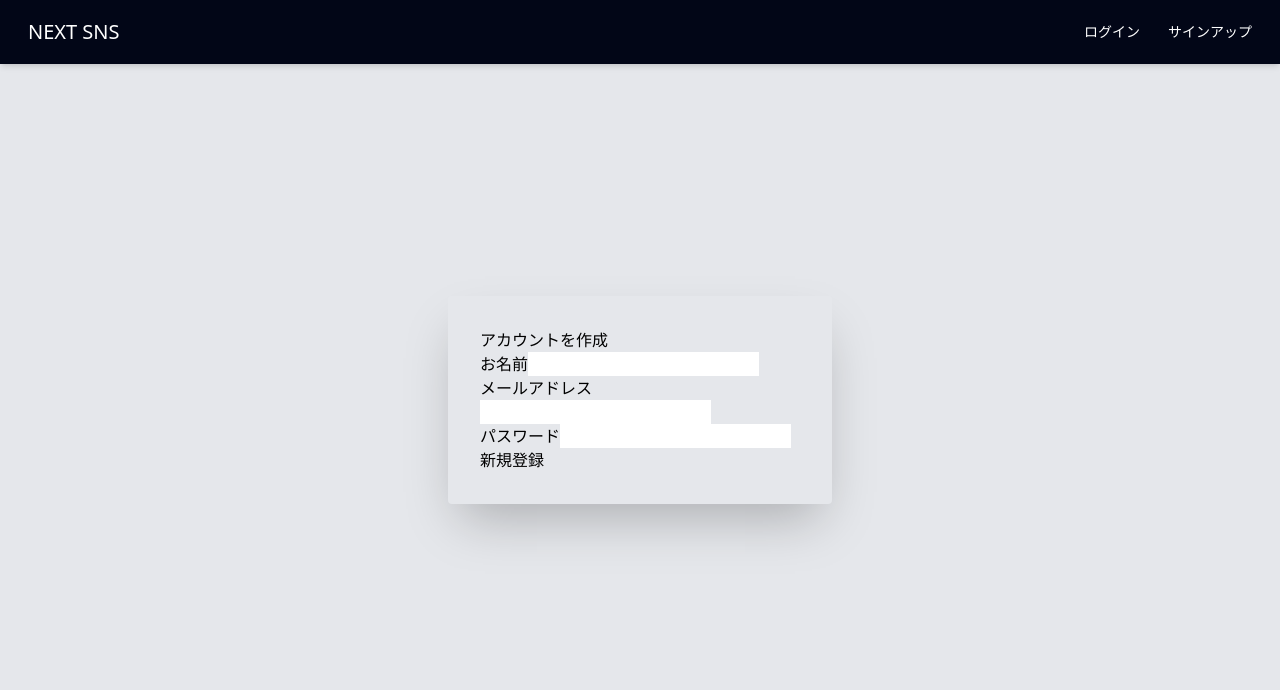
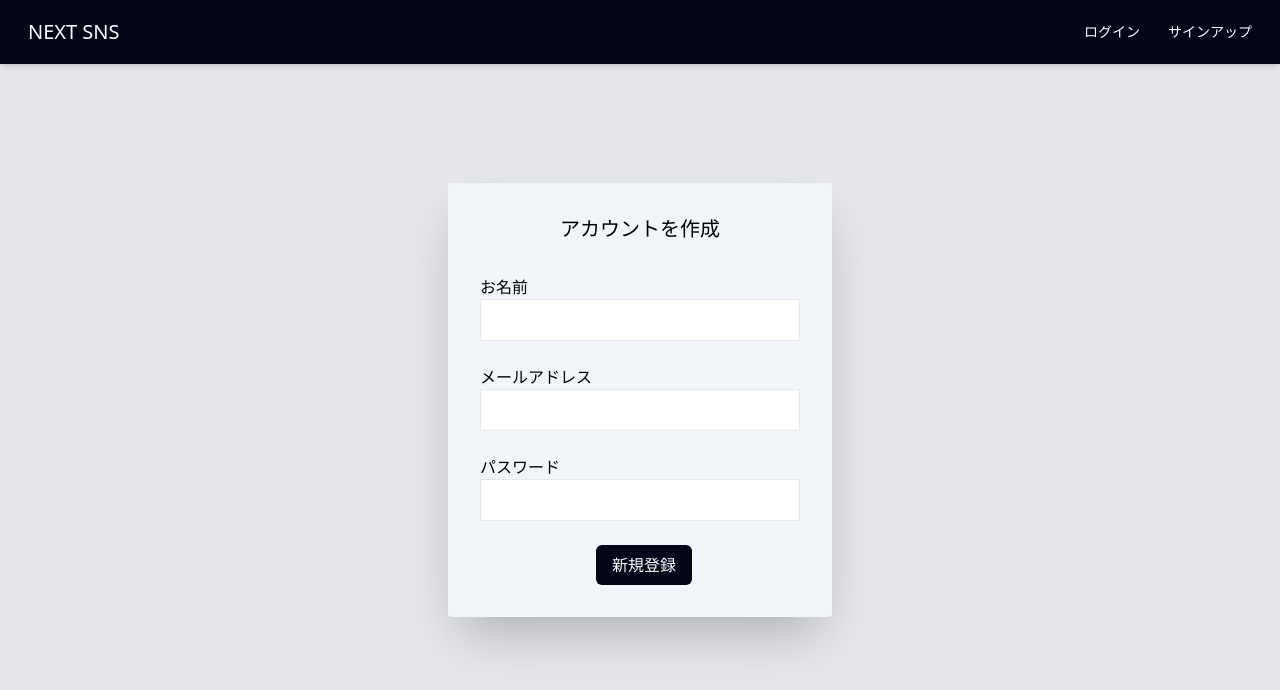
Before and after one commit to shin-tc-10/next-sns-app, a Next.js app: page /signup in a window 1280 px wide. Shown: the top 690 px of the page. Built offline with nearby package versions, Linux system fonts and the light colour scheme.

Commit message:
ログイン、サインアップ、プロフィール画面css修正

```diff
--- a/src/pages/login.tsx
+++ b/src/pages/login.tsx
@@ -35,21 +35,21 @@ const Login = () => {
       <Head>
         <title>ログイン</title>
       </Head>
-      <div className="my-20 w-96 shadow-2xl p-8 rounded">
-        <div >
-          <h2>アカウントにログイン</h2>
+      <div className="my-20 w-96 shadow-2xl p-8 rounded bg-slate-100">
+        <div className="mb-8">
+          <h1 className="text-xl text-center font-normal">アカウントにログイン</h1>
         </div>
         <div>
           <form onSubmit={handleSubmit}>
-            <div>
+            <div className="mb-6 flex flex-col">
               <label>メールアドレス</label>
-              <input id="email" name="email" type="email" autoComplete="email" required onChange={(e: React.ChangeEvent<HTMLInputElement>) => setEmail(e.target.value)} />
+              <input id="email" name="email" type="email" autoComplete="email" className="border border-gray-200 p-2 rounded-m" required onChange={(e: React.ChangeEvent<HTMLInputElement>) => setEmail(e.target.value)} />
             </div>
-            <div>
+            <div className="mb-6 flex flex-col">
               <label>パスワード</label>
-              <input id="password" name="password" type="password" autoComplete="current-password" required onChange={(e: React.ChangeEvent<HTMLInputElement>) => setPassword(e.target.value)} />
+              <input id="password" name="password" type="password" autoComplete="current-password" className="border border-gray-200 p-2 rounded-m" required onChange={(e: React.ChangeEvent<HTMLInputElement>) => setPassword(e.target.value)} />
             </div>
-            <div>
+            <div className='text-center'>
               <button type="submit" className="ml-2 px-4 py-2 bg-slate-950 text-white rounded-md hover-:bg-blue-700 focus:outline-none w-24">ログイン</button>
             </div>
           </form>
--- a/src/pages/profile/[userId].tsx
+++ b/src/pages/profile/[userId].tsx
@@ -65,34 +65,36 @@ const UserProfile = ({ profile, posts }: Props) => {
     }, []);
 
     return (
-        <div className="my-20">
-            <div>
-                <div>
-                    <div>
-                        <img src={profile.profileImageUrl} />
-                        <div>
+        <div className="h-screen flex flex-col justify-between">
+            <div className="m-auto">
+                <div className="my-10 shadow-md w-96 bg-white">
+                    <div className="my-20 p-2">
+                        <div className="flex justify-center h-36 my-5">
+                            <img src={profile.profileImageUrl} className="rounded-full" alt="プロフィール画像" />
+                        </div>
+                        <div className='text-center'>
                             <h2>{profile.user.username}</h2>
-                            <p>{profile.bio}</p>
+                            <p className=' my-8'>{profile.bio}</p>
                         </div>
                     </div>
                 </div>
+
                 {latestPosts.map((post: PostType) => (
-                    <div key={post.id}>
-                        <div>
-                            <div>
-                                <img src={profile.profileImageUrl} />
-
-                                <button onClick={() => onDelete(post.id)}>削除</button>
-                                <div>
-                                    <h2>
-                                        {post.author.username}
-                                    </h2>
-                                    <p>
-                                        {new Date(post.createdAt).toLocaleString()}
-                                    </p>
-                                </div>
-                                <p>{post.content}</p>
+                    <div key={post.id} className="my-10 shadow-md w-96 bg-white">
+                        <div className="flex p-2">
+                            <div className="flex p-1">
+                                <img src={profile.profileImageUrl} className="rounded-full" />
                             </div>
+                            <div className="p-1">
+                                <p>投稿者ID：{post.author.username}</p>
+                                <p>投稿日時：{new Date(post.createdAt).toLocaleString()}</p>
+                            </div>
+                            <div className="p-1">
+                                <button onClick={() => onDelete(post.id)} className="py-1 bg-slate-400 text-white rounded-md hover-:bg-blue-700 focus:outline-none text-sm w-12">削除</button>
+                            </div>
+                        </div>
+                        <div className="p-5">
+                            <p>{post.content}</p>
                         </div>
                     </div>
                 ))}
--- a/src/pages/signup.tsx
+++ b/src/pages/signup.tsx
@@ -31,26 +31,26 @@ const Signup = () => {
             <Head>
                 <title>新規作成</title>
             </Head>
-            <div className="my-20 w-96 shadow-2xl p-8 rounded">
-                <div>
-                    <h2>アカウントを作成</h2>
+            <div className="my-20 w-96 shadow-2xl p-8 rounded bg-slate-100">
+                <div className="mb-8">
+                    <h1 className="text-xl text-center font-normal">アカウントを作成</h1>
                 </div>
                 <div>
                     <form onSubmit={handleSubmit}>
-                        <div>
+                        <div className='mb-6 flex flex-col'>
                             <label>お名前</label>
-                            <input id="name" name="name" type="text" autoComplete="name" required className="" onChange={(e: React.ChangeEvent<HTMLInputElement>) => setUsername(e.target.value)} />
+                            <input id="name" name="name" type="text" autoComplete="name" required className="border border-gray-200 p-2 rounded-m" onChange={(e: React.ChangeEvent<HTMLInputElement>) => setUsername(e.target.value)} />
                         </div >
-                        <div>
+                        <div className='mb-6 flex flex-col'>
                             <label>メールアドレス</label>
-                            <input id="email" name="email" type="text" autoComplete="email" required className="" onChange={(e: React.ChangeEvent<HTMLInputElement>) => setEmail(e.target.value)} />
+                            <input id="email" name="email" type="text" autoComplete="email" required className="border border-gray-200 p-2 rounded-m" onChange={(e: React.ChangeEvent<HTMLInputElement>) => setEmail(e.target.value)} />
                         </div>
-                        <div>
+                        <div className='mb-6 flex flex-col'>
                             <label>パスワード</label>
-                            <input id="password" name="password" type="text" autoComplete="new-password" required className="" onChange={(e: React.ChangeEvent<HTMLInputElement>) => setPassword(e.target.value)} />
+                            <input id="password" name="password" type="text" autoComplete="new-password" required className="border border-gray-200 p-2 rounded-m" onChange={(e: React.ChangeEvent<HTMLInputElement>) => setPassword(e.target.value)} />
                         </div>
-                        <div>
-                            <button type="submit">新規登録</button>
+                        <div className='text-center'>
+                            <button type="submit" className="ml-2 px-4 py-2 bg-slate-950 text-white rounded-md hover-:bg-blue-700 focus:outline-none w-24">新規登録</button>
                         </div>
                     </form >
                 </div >
```
